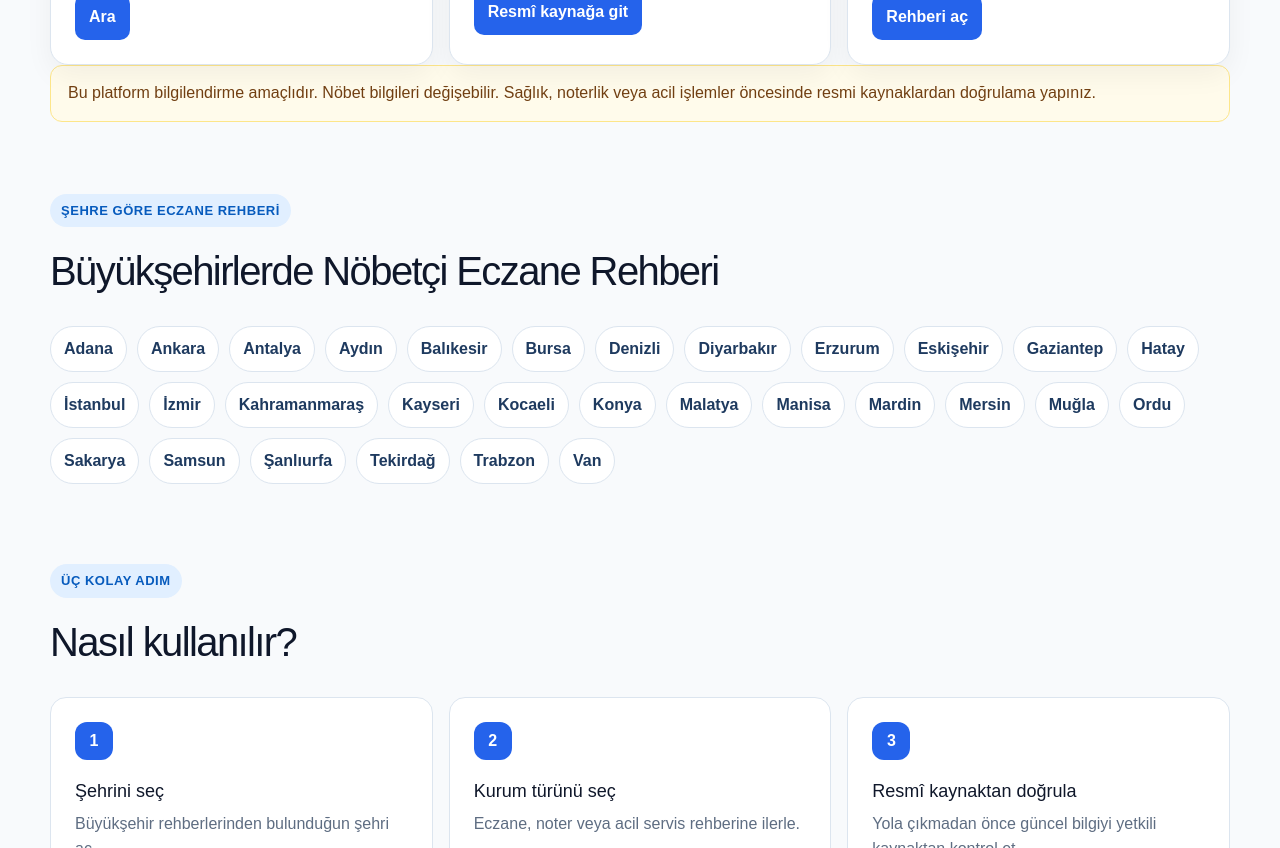
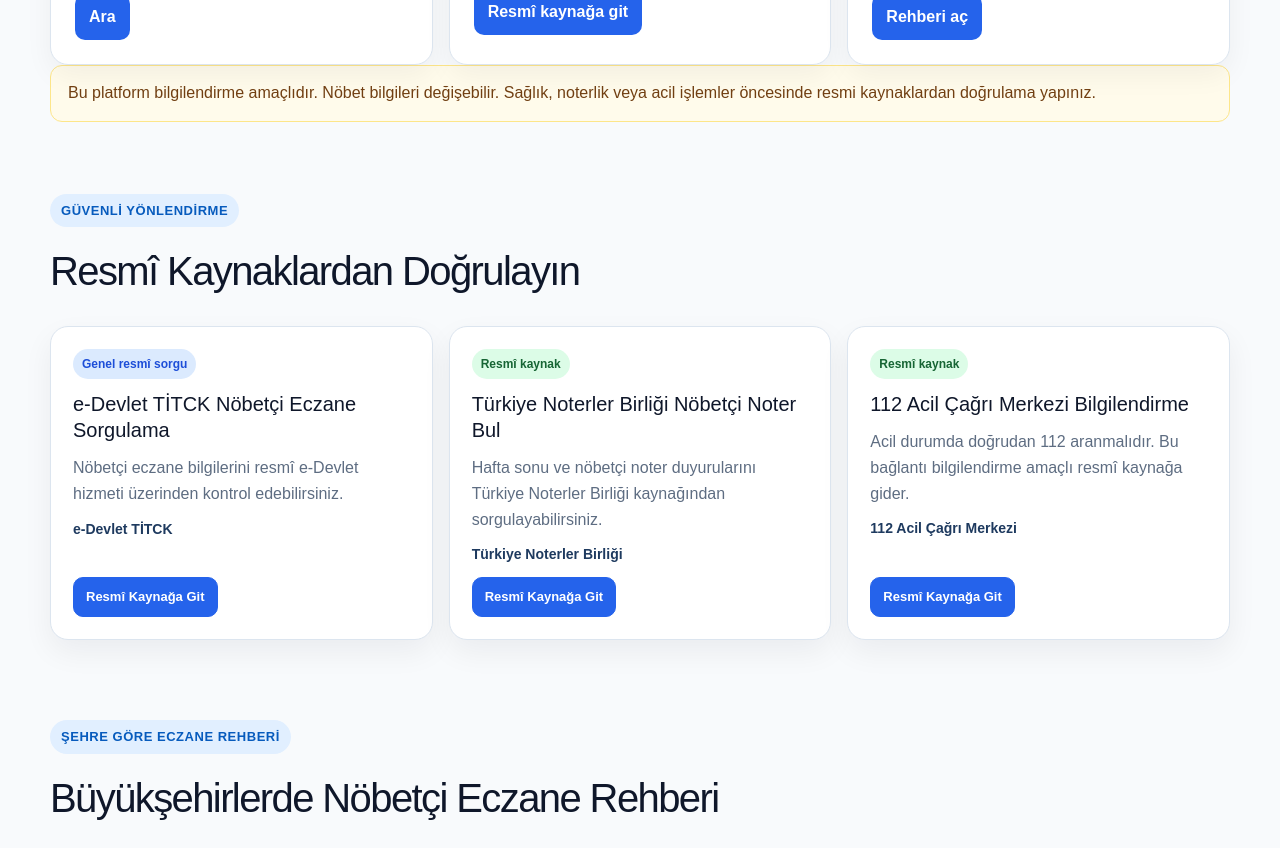
Before and after one commit to deniz17incideniz-oss/Nobetci.org-1, a Next.js app: page / in a window 1280 px wide. Shown: the part 740-1588 px from the top of the page. Built offline with nearby package versions, Linux system fonts and the light colour scheme; no server answers.

Commit message:
Replace empty data views with official source guide content

```diff
--- a/src/app/globals.css
+++ b/src/app/globals.css
@@ -74,9 +74,24 @@ h1 { max-width: 800px; margin: 18px 0 14px; font-size: clamp(38px, 6vw, 66px); l
 .official-source-actions a { display: inline-flex; align-items: center; min-height: 42px; padding: 0 14px; color: #fff; background: var(--blue); border: 1px solid var(--blue); border-radius: 10px; font-size: 13px; font-weight: 900; }
 .official-source-actions a:last-child { color: #1d4ed8; background: #fff; border-color: #93c5fd; }
 .directory-notice { padding-top: 24px; }
+.official-source-grid { display: grid; grid-template-columns: repeat(3, minmax(0, 1fr)); gap: 16px; }
+.official-source-card { display: flex; flex-direction: column; gap: 12px; padding: 22px; background: #fff; border: 1px solid var(--line); border-radius: 18px; box-shadow: 0 12px 30px rgba(15,23,42,.06); }
+.official-source-card h3 { margin: 0; font-size: 20px; line-height: 1.3; }
+.official-source-card p { margin: 0; color: var(--muted); line-height: 1.6; }
+.official-source-card strong { color: #1e3a5f; font-size: 14px; }
+.source-status { align-self: flex-start; padding: 6px 9px; border-radius: 999px; font-size: 12px; font-weight: 900; }
+.source-status.verified { color: #166534; background: #dcfce7; }
+.source-status.general_official { color: #1d4ed8; background: #dbeafe; }
+.source-status.needs_review { color: #854d0e; background: #fef3c7; }
+.official-source-card-actions { display: flex; gap: 9px; flex-wrap: wrap; margin-top: auto; }
+.official-source-card-actions a { display: inline-flex; align-items: center; min-height: 40px; padding: 0 12px; color: #fff; background: var(--blue); border: 1px solid var(--blue); border-radius: 10px; font-size: 13px; font-weight: 900; }
+.official-source-card-actions a + a { color: #1d4ed8; background: #fff; border-color: #93c5fd; }
 
 .explorer-grid { display: grid; grid-template-columns: minmax(0, 1.6fr) minmax(320px, .75fr); gap: 18px; min-height: 660px; }
 .map-shell { min-width: 0; min-height: 660px; background: #dfe9f2; border: 1px solid #cad7e3; border-radius: 18px; overflow: hidden; box-shadow: 0 14px 35px rgba(16,35,63,.09); }
+.map-placeholder { display: grid; place-content: center; gap: 10px; min-height: 360px; padding: 28px; text-align: center; background: linear-gradient(135deg, #f8fafc, #eef6ff); border: 1px dashed #bfd2e7; border-radius: 18px; color: var(--muted); }
+.map-placeholder strong { color: var(--navy); font-size: 20px; }
+.map-placeholder p { max-width: 520px; margin: 0 auto; line-height: 1.6; }
 .map-canvas, .map-loading { width: 100%; height: 100%; min-height: 660px; }
 .map-loading { display: grid; place-items: center; color: var(--muted); background: #e9f0f6; font-weight: 700; }
 .results-panel { min-width: 0; max-height: 660px; display: flex; flex-direction: column; background: var(--surface); border: 1px solid #d6e0ea; border-radius: 18px; overflow: hidden; }
@@ -195,7 +210,7 @@ h1 { max-width: 800px; margin: 18px 0 14px; font-size: clamp(38px, 6vw, 66px); l
   .results-panel { max-height: none; }
   .results-list { display: grid; grid-template-columns: repeat(2, minmax(0, 1fr)); gap: 10px; overflow: visible; }
   .institution-card + .institution-card { margin-top: 0; }
-  .popular-links { grid-template-columns: repeat(2, 1fr); }
+  .popular-links, .official-source-grid { grid-template-columns: repeat(2, 1fr); }
 }
 
 @media (max-width: 640px) {
@@ -220,7 +235,7 @@ h1 { max-width: 800px; margin: 18px 0 14px; font-size: clamp(38px, 6vw, 66px); l
   .location-filters { grid-template-columns: 1fr; }
   .toggle-row { display: grid; gap: 12px; }
   .filters-panel { padding: 12px; }
-  .popular-links, .steps-grid, .trust-grid { grid-template-columns: 1fr; }
+  .popular-links, .steps-grid, .trust-grid, .official-source-grid { grid-template-columns: 1fr; }
   .quick-cards { grid-template-columns: 1fr; }
   .content-section { padding-top: 55px; }
   .official-source-notice { grid-template-columns: 1fr; }
--- a/src/app/page.tsx
+++ b/src/app/page.tsx
@@ -1,12 +1,13 @@
 import { HowItWorks } from "@/components/HowItWorks";
+import { OfficialSourceCard } from "@/components/OfficialSourceCard";
 import { TrustSection } from "@/components/TrustSection";
-import { majorCities } from "@/data/officialSources";
+import { generalOfficialSources, majorCities } from "@/data/officialSources";
 import { slugifyTurkish } from "@/data/cities";
 import { absoluteSiteUrl, createMetadata } from "@/lib/seo";
 
 export const metadata = createMetadata(
-  "Nöbetçi Kurum Rehberi | Eczane, Noter ve Acil Servis Bilgileri",
-  "Türkiye’de nöbetçi eczane, noter ve acil servis bilgilerine hızlıca ulaşın. Şehrinizi seçin, resmî kaynaklardan güncel bilgileri doğrulayın.",
+  "Nöbetçi Kurum Rehberi | Eczane, Noter ve Acil Servis",
+  "Türkiye’de nöbetçi eczane, noter ve acil servis bilgileri için resmî kaynaklara hızlıca ulaşın. Şehrinizi seçin, güncel bilgileri doğrulayın.",
   "/",
 );
 
@@ -32,6 +33,15 @@ export default function HomePage() {
           <article className="quick-card"><h2>Acil Servis</h2><p>Acil durumda 112’yi arayın. Hastane ve acil servis bilgileri için doğrulama rehberini inceleyin.</p><a href="/acil-servis">Rehberi aç</a></article>
         </section>
         <div className="global-warning">Bu platform bilgilendirme amaçlıdır. Nöbet bilgileri değişebilir. Sağlık, noterlik veya acil işlemler öncesinde resmi kaynaklardan doğrulama yapınız.</div>
+        <section className="content-section" aria-labelledby="official-source-title">
+          <div className="section-heading">
+            <span className="eyebrow">Güvenli yönlendirme</span>
+            <h2 id="official-source-title">Resmî Kaynaklardan Doğrulayın</h2>
+          </div>
+          <div className="official-source-grid">
+            {generalOfficialSources.map((source) => <OfficialSourceCard key={source.id} source={source} />)}
+          </div>
+        </section>
         <section className="content-section" aria-labelledby="major-city-title">
           <div className="section-heading">
             <span className="eyebrow">Şehre göre eczane rehberi</span>
--- a/src/components/EmptyState.tsx
+++ b/src/components/EmptyState.tsx
@@ -1,12 +1,12 @@
 export function EmptyState({ liveDataUnavailable = false, title, message }: { liveDataUnavailable?: boolean; title?: string; message?: string }) {
   return (
     <div className="empty-state" role="status">
-      <span aria-hidden="true">⌕</span>
-      <strong>{title ?? (liveDataUnavailable ? "Canlı nöbet verisi bekleniyor" : "Bu filtrelere uygun kurum bulunamadı")}</strong>
+      <span aria-hidden="true">↗</span>
+      <strong>{title ?? (liveDataUnavailable ? "Resmî kaynaklardan doğrulayın" : "Resmî kaynak rehberi")}</strong>
       <p>
         {message ?? (liveDataUnavailable
-          ? "Bu bölge için canlı nöbet verisi henüz bağlanmadı. Lütfen resmi kaynaklardan kontrol edin."
-          : "İl, ilçe veya kategori seçimini değiştirmeyi deneyin.")}
+          ? "Bu şehir için doğrudan canlı veri entegrasyonu henüz aktif değildir. Güncel nöbet bilgilerine aşağıdaki resmî kaynaklardan ulaşabilirsiniz."
+          : "Seçiminize uygun canlı liste henüz gösterilmiyor. Güncel bilgiler için resmî kaynak bağlantılarını kullanabilirsiniz.")}
       </p>
     </div>
   );
--- a/src/components/HomeExplorer.tsx
+++ b/src/components/HomeExplorer.tsx
@@ -78,8 +78,9 @@ export function HomeExplorer({ institutions, initialCategory, initialCity = "",
   const pharmacySource = getPharmacyOfficialSource(city);
   const isOfficialPharmacyGuideMode = Boolean(pharmacySource) && (categories.length === 0 || categories.includes("pharmacy"));
   const emptyStateMessage = isOfficialPharmacyGuideMode
-    ? `${city} için canlı nöbetçi eczane verisi henüz doğrudan bağlanmadı. Güncel listeyi resmî kaynaklardan kontrol edebilirsiniz.`
+    ? `${city} için doğrudan canlı veri entegrasyonu henüz aktif değildir. Güncel listeyi aşağıdaki resmî kaynaklardan doğrulayabilirsiniz.`
     : undefined;
+  const shouldShowMap = filtered.length > 0;
 
   function locateUser(enableNearby = false) {
     if (!navigator.geolocation) {
@@ -131,9 +132,16 @@ export function HomeExplorer({ institutions, initialCategory, initialCity = "",
       {hasSampleData && <div className="sample-notice"><strong>Demo görünümü:</strong> Bu kayıtlar gerçek nöbet bilgisi değildir ve “Demo veri” etiketiyle gösterilir. Gitmeden önce kurumun resmi kaynağından doğrulayın.</div>}
       {showIstanbulPharmacyNotice && isOfficialPharmacyGuideMode && <PharmacyOfficialSourceNotice city={city} />}
       <div className="explorer-grid">
-        <div className="map-shell"><MapView institutions={filtered} focused={focused} userPosition={userPosition} /></div>
+        {shouldShowMap ? (
+          <div className="map-shell"><MapView institutions={filtered} focused={focused} userPosition={userPosition} /></div>
+        ) : (
+          <div className="map-placeholder">
+            <strong>Canlı harita özelliği resmî veri entegrasyonu ile açılacak.</strong>
+            <p>Şimdilik güncel nöbet bilgilerini yukarıdaki resmî kaynak bağlantılarından doğrulayabilirsiniz.</p>
+          </div>
+        )}
         <aside className="results-panel" aria-label="Kurum sonuçları">
-          <div className="results-heading"><h2>Kurumlar</h2><span>{filtered.length} sonuç</span></div>
+          <div className="results-heading"><h2>Kurumlar</h2>{filtered.length > 0 ? <span>{filtered.length} sonuç</span> : <span>Resmî kaynak rehberi</span>}</div>
           <div className="results-list">
             {results.length > 0 ? results.map(({ institution, distance }) => <InstitutionCard key={institution.id} institution={institution} distance={distance} onShow={setFocused} />) : <EmptyState liveDataUnavailable={institutions.length === 0} message={emptyStateMessage} />}
           </div>
--- /dev/null
+++ b/src/components/OfficialSourceCard.tsx
@@ -0,0 +1,24 @@
+import type { OfficialSource } from "@/data/officialSources";
+
+const statusLabels: Record<OfficialSource["status"], string> = {
+  verified: "Resmî kaynak",
+  general_official: "Genel resmî sorgu",
+  needs_review: "İnceleme bekliyor",
+};
+
+export function OfficialSourceCard({ source }: { source: OfficialSource }) {
+  return (
+    <article className="official-source-card">
+      <span className={`source-status ${source.status}`}>{statusLabels[source.status]}</span>
+      <h3>{source.title}</h3>
+      <p>{source.description}</p>
+      <strong>{source.sourceName}</strong>
+      <div className="official-source-card-actions">
+        <a href={source.sourceUrl} target="_blank" rel="noreferrer">Resmî Kaynağa Git</a>
+        {source.secondarySourceName && source.secondarySourceUrl && source.secondarySourceUrl !== source.sourceUrl && (
+          <a href={source.secondarySourceUrl} target="_blank" rel="noreferrer">{source.secondarySourceName}</a>
+        )}
+      </div>
+    </article>
+  );
+}
--- a/src/data/officialSources.ts
+++ b/src/data/officialSources.ts
@@ -1,19 +1,52 @@
 import { slugifyTurkish } from "@/data/cities";
-import type { InstitutionCategory } from "@/types/institution";
 
 export type OfficialSource = {
-  city: string;
-  citySlug: string;
-  category: InstitutionCategory;
+  id: string;
+  city?: string;
+  citySlug?: string;
+  category: "pharmacy" | "notary" | "emergency" | "hospital";
+  title: string;
+  description: string;
   sourceName: string;
   sourceUrl: string;
   secondarySourceName?: string;
   secondarySourceUrl?: string;
-  status: "verified" | "needs_review";
+  status: "verified" | "general_official" | "needs_review";
 };
 
 export const titckPharmacyUrl = "https://www.turkiye.gov.tr/saglik-titck-nobetci-eczane-sorgulama";
 export const notarySourceUrl = "https://portal.tnb.org.tr/Sayfalar/NobetciNoterBul.aspx";
+export const emergencySourceUrl = "https://www.112.gov.tr/";
+
+export const generalOfficialSources: OfficialSource[] = [
+  {
+    id: "titck-nobetci-eczane",
+    category: "pharmacy",
+    title: "e-Devlet TİTCK Nöbetçi Eczane Sorgulama",
+    description: "Nöbetçi eczane bilgilerini resmî e-Devlet hizmeti üzerinden kontrol edebilirsiniz.",
+    sourceName: "e-Devlet TİTCK",
+    sourceUrl: titckPharmacyUrl,
+    status: "general_official",
+  },
+  {
+    id: "tnb-nobetci-noter",
+    category: "notary",
+    title: "Türkiye Noterler Birliği Nöbetçi Noter Bul",
+    description: "Hafta sonu ve nöbetçi noter duyurularını Türkiye Noterler Birliği kaynağından sorgulayabilirsiniz.",
+    sourceName: "Türkiye Noterler Birliği",
+    sourceUrl: notarySourceUrl,
+    status: "verified",
+  },
+  {
+    id: "112-acil-cagri-merkezi",
+    category: "emergency",
+    title: "112 Acil Çağrı Merkezi Bilgilendirme",
+    description: "Acil durumda doğrudan 112 aranmalıdır. Bu bağlantı bilgilendirme amaçlı resmî kaynağa gider.",
+    sourceName: "112 Acil Çağrı Merkezi",
+    sourceUrl: emergencySourceUrl,
+    status: "verified",
+  },
+];
 
 export const majorCities = [
   "Adana",
@@ -58,16 +91,20 @@ const pharmacyOverrides: Partial<Record<(typeof majorCities)[number], Pick<Offic
 
 export const pharmacyOfficialSources: OfficialSource[] = majorCities.map((city) => {
   const override = pharmacyOverrides[city];
+  const citySlug = slugifyTurkish(city);
 
   return {
+    id: `${citySlug}-nobetci-eczane-kaynagi`,
     city,
-    citySlug: slugifyTurkish(city),
+    citySlug,
     category: "pharmacy",
+    title: `${city} Nöbetçi Eczane Resmî Kaynak`,
+    description: `${city} nöbetçi eczane bilgilerini gitmeden önce resmî kaynaklardan doğrulayın.`,
     sourceName: override?.sourceName ?? "e-Devlet TİTCK",
     sourceUrl: override?.sourceUrl ?? titckPharmacyUrl,
     secondarySourceName: "e-Devlet TİTCK",
     secondarySourceUrl: titckPharmacyUrl,
-    status: override?.status ?? "needs_review",
+    status: override?.status ?? "general_official",
   };
 });
 
```
